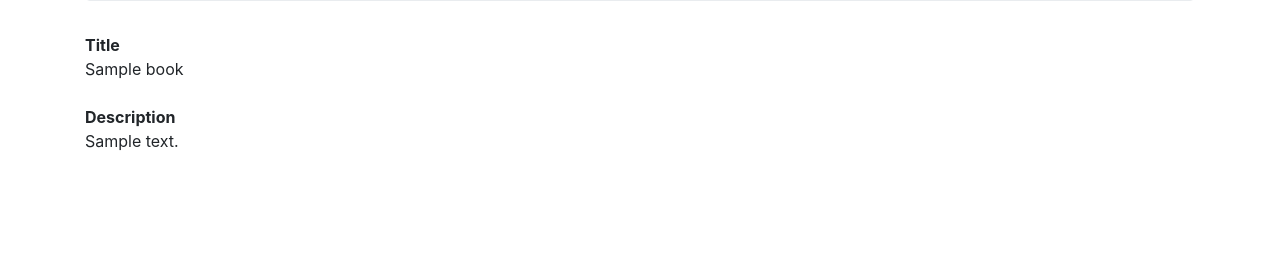
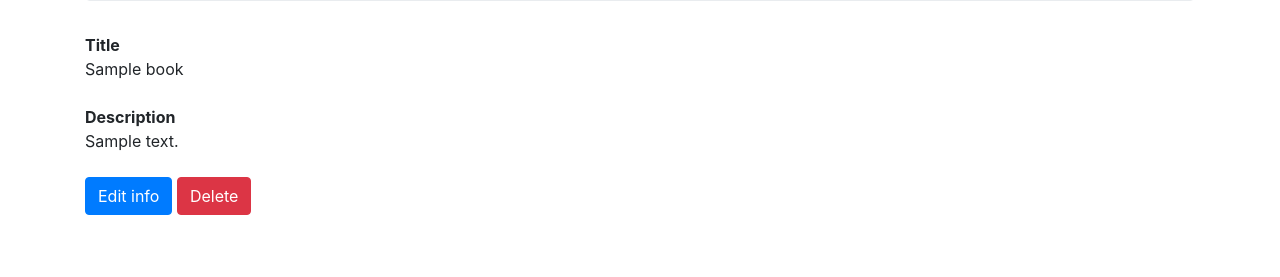
Before and after one commit to karmek-k/bookmgr, a Django app: page /detail/1 in a window 1280 px wide. Shown: the part 263-540 px from the top of the page. Run offline with Django 3.2, Linux system fonts and the light colour scheme; tables that the repository leaves empty hold one stand-in row (values such as "Sample post"); some libraries are stand-ins or nearby versions.

Commit message:
Add book deletion placeholder

```diff
--- a/booky/bookmgr/templates/bookmgr/detail.html
+++ b/booky/bookmgr/templates/bookmgr/detail.html
@@ -14,5 +14,7 @@ Book detail - Booky
     {{ object.title }}<br/><br/>
     <b>Description</b><br/>
     {{ object.description }}<br/><br/>
+    <a class="btn btn-primary" href="#" role="button">Edit info</a>
+    <a class="btn btn-danger" href="#" role="button">Delete</a>
 </p>
 {% endblock %}
--- a/booky/bookmgr/urls.py
+++ b/booky/bookmgr/urls.py
@@ -7,5 +7,6 @@ app_name = 'bookmgr'
 urlpatterns = [
     path('', views.IndexView.as_view(), name='index'),
     path('detail/<int:pk>', views.BookDetailView.as_view(), name='detail'),
-    path('add/', views.book_add, name="add")
+    path('add/', views.book_add, name="add"),
+    path('delete_confirm/<int:pk>', views.book_delete_confirm, name='delete_confirm'),
 ]
--- a/booky/bookmgr/views.py
+++ b/booky/bookmgr/views.py
@@ -27,3 +27,7 @@ def book_add(request):
         return redirect('bookmgr:index')
 
     return render(request, "bookmgr/add.html")
+
+
+def book_delete_confirm(request, pk):
+    return render(request, 'bookmgr/delete_confirm.html')
```
Also changed, not shown: booky/bookmgr/templates/bookmgr/delete_confirm.html (added, +11 -0 lines).
